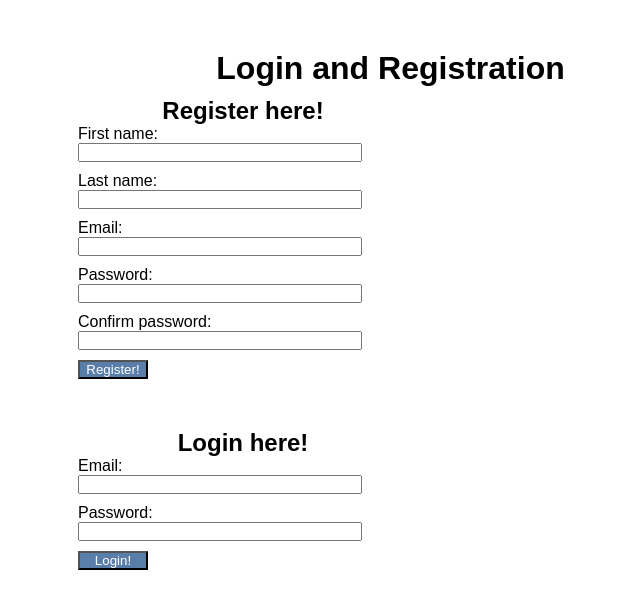
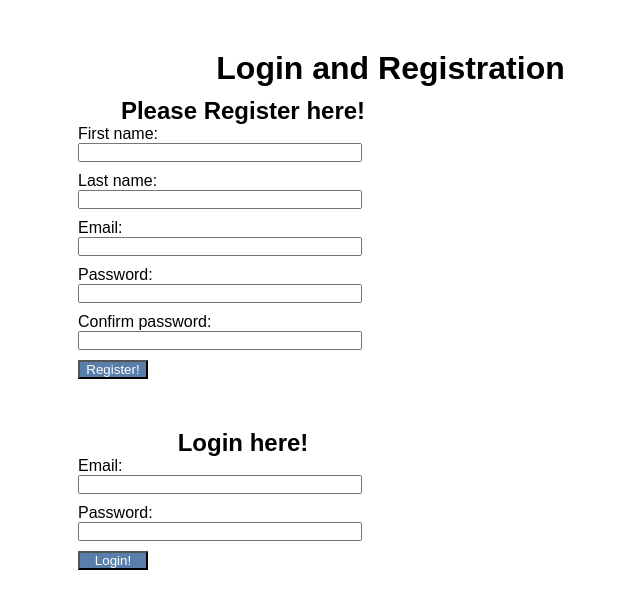
Before and after one commit to Relikp/RelikWebApp, a Django app: page /back_to_registration in a window 1280 px wide. Shown: the top 609 px of the page, without its empty margins (122-762 px from the left). Run offline with Django 3.2, Linux system fonts and the light colour scheme; parts of the project's set-up code (start-up, migrations or seed data) failed here and were passed over.

Commit message:
login and registration

```diff
--- a/apps/first_app/templates/login_and_registration/index.html
+++ b/apps/first_app/templates/login_and_registration/index.html
@@ -9,7 +9,7 @@
             <div class="container">
                 <h1>Login and Registration</h1>
                 <div class="reg_area">
-                    <h2>Register here!</h2>
+                    <h2>Please Register here!</h2>
                     <form action='/add_user' method='post'>
                         {% csrf_token %}
                         First name: <input type='text' value="{{ request.session.FirstName }}" name='first_name'>
```
Also changed, not shown: db.sqlite3.
